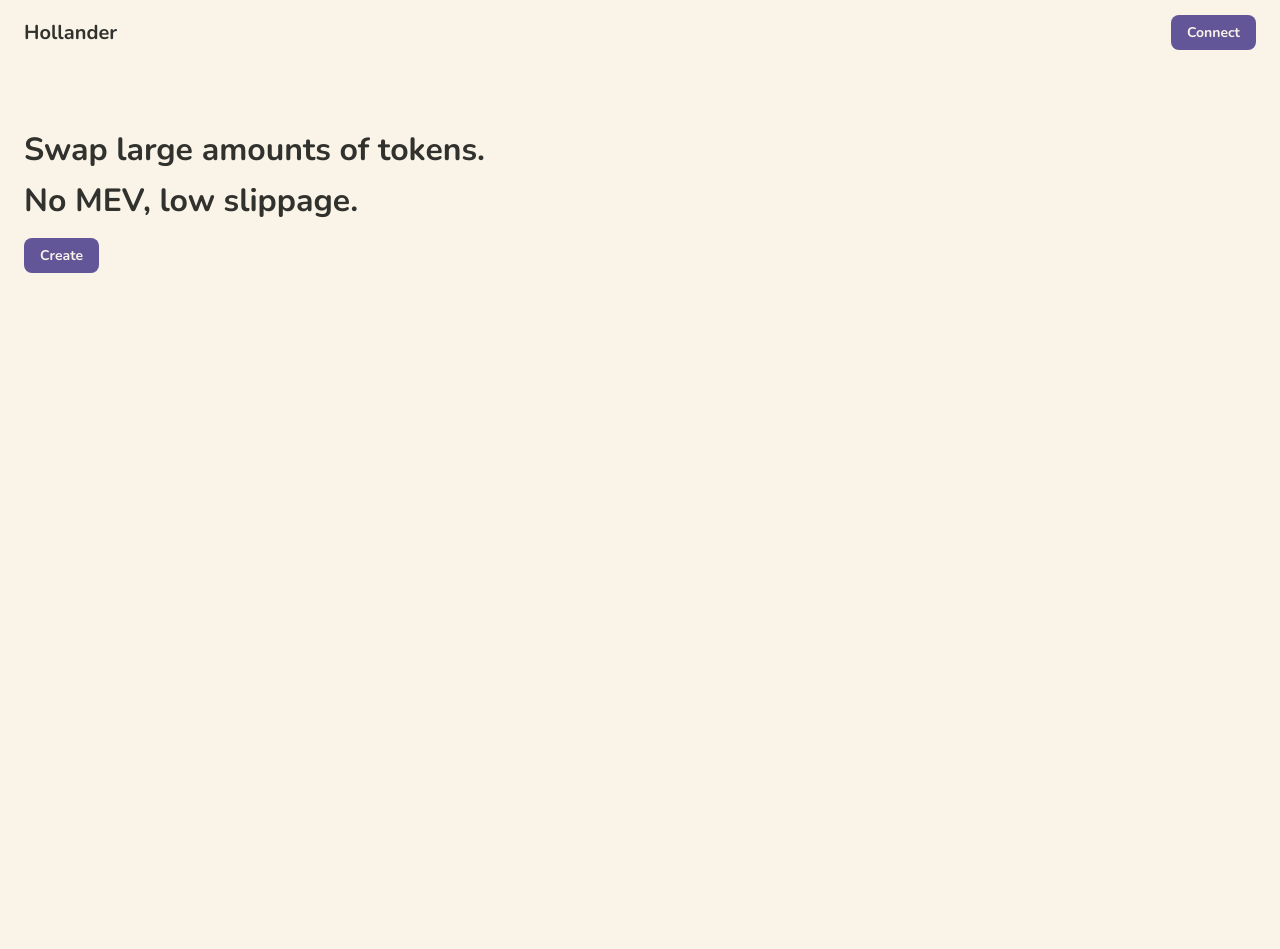
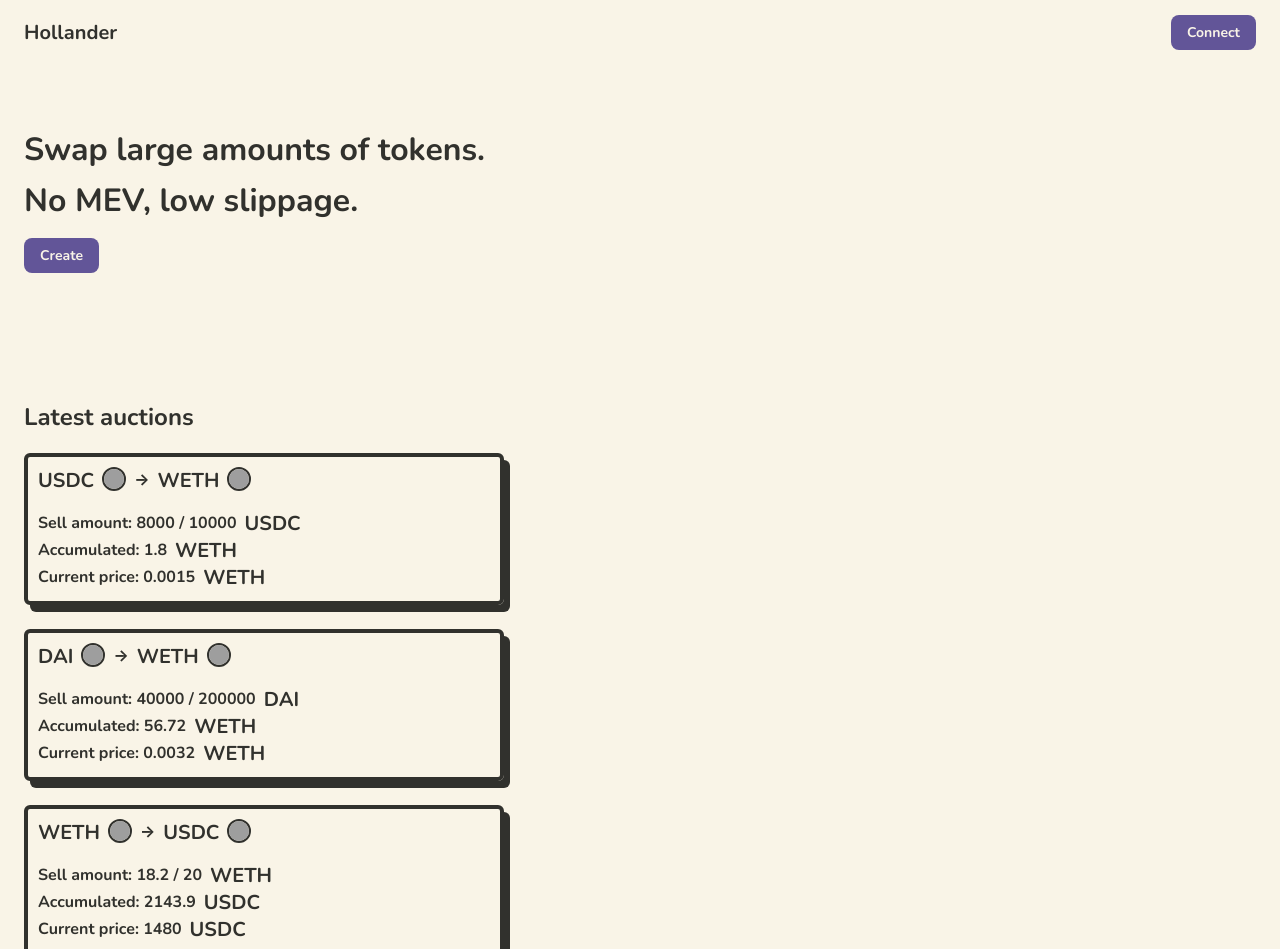
Before and after one commit to Destiner/hollander-app, a Vue app: page / in a window 1280 px wide. Shown: the top 949 px of the page. Before the commit the page ends 800 px from the top, so only its background shows below. Built offline with nearby package versions, Linux system fonts and the light colour scheme; grey boxes are pictures that could not be loaded.

Commit message:
Add auctions list to Main page
Mock data

```diff
--- a/src/pages/Main.vue
+++ b/src/pages/Main.vue
@@ -9,10 +9,40 @@
         <HolButton label="Create" />
       </div>
     </div>
+    <div class="auctions">
+      <h2>Latest auctions</h2>
+      <div class="cards">
+        <AuctionCard
+          asset-in="0xc"
+          asset-out="0xa"
+          :amount-in="1800000000000000000n"
+          :amount-out="8000000000n"
+          :amount-out-total="10000000000n"
+          :price="1500000000000000n"
+        />
+        <AuctionCard
+          asset-in="0xc"
+          asset-out="0xb"
+          :amount-in="56720000000000000000n"
+          :amount-out="40000000000000000000000n"
+          :amount-out-total="200000000000000000000000n"
+          :price="3200000000000000n"
+        />
+        <AuctionCard
+          asset-in="0xa"
+          asset-out="0xc"
+          :amount-in="2143900000n"
+          :amount-out="18200000000000000000n"
+          :amount-out-total="20000000000000000000n"
+          :price="1480000000n"
+        />
+      </div>
+    </div>
   </div>
 </template>
 
 <script setup lang="ts">
+import AuctionCard from '@/components/AuctionCard.vue';
 import HolButton from '@/components/HolButton.vue';
 </script>
 
@@ -25,7 +55,7 @@ import HolButton from '@/components/HolButton.vue';
   display: flex;
   gap: 16px;
   flex-direction: column;
-  margin: 64px 0 32px;
+  margin: 64px 0 128px;
 }
 
 .hero-text {
@@ -34,4 +64,11 @@ import HolButton from '@/components/HolButton.vue';
   flex-direction: column;
   font-size: 32px;
 }
+
+.cards {
+  display: flex;
+  gap: 24px;
+  flex-direction: column;
+  max-width: 480px;
+}
 </style>
```
